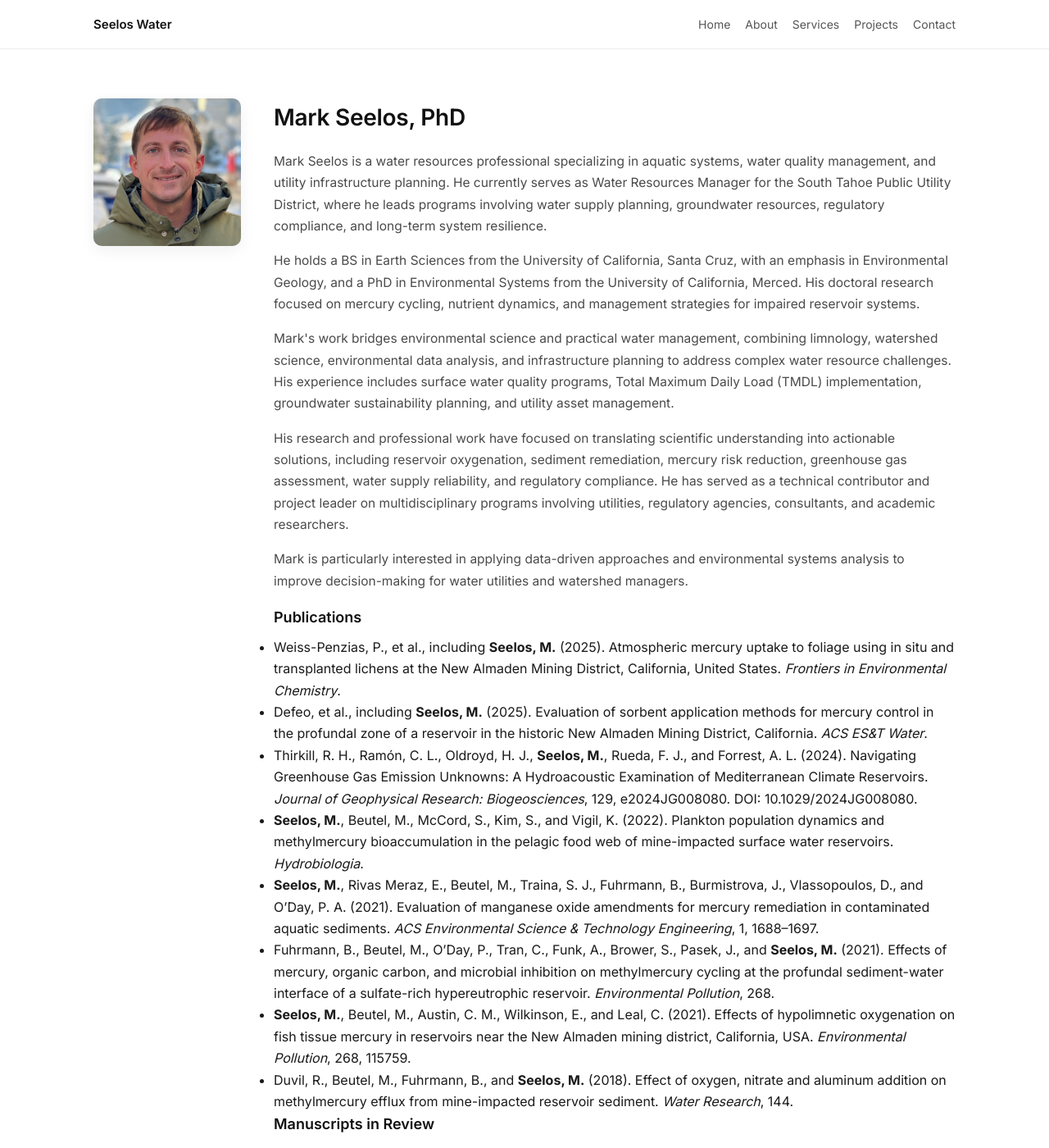
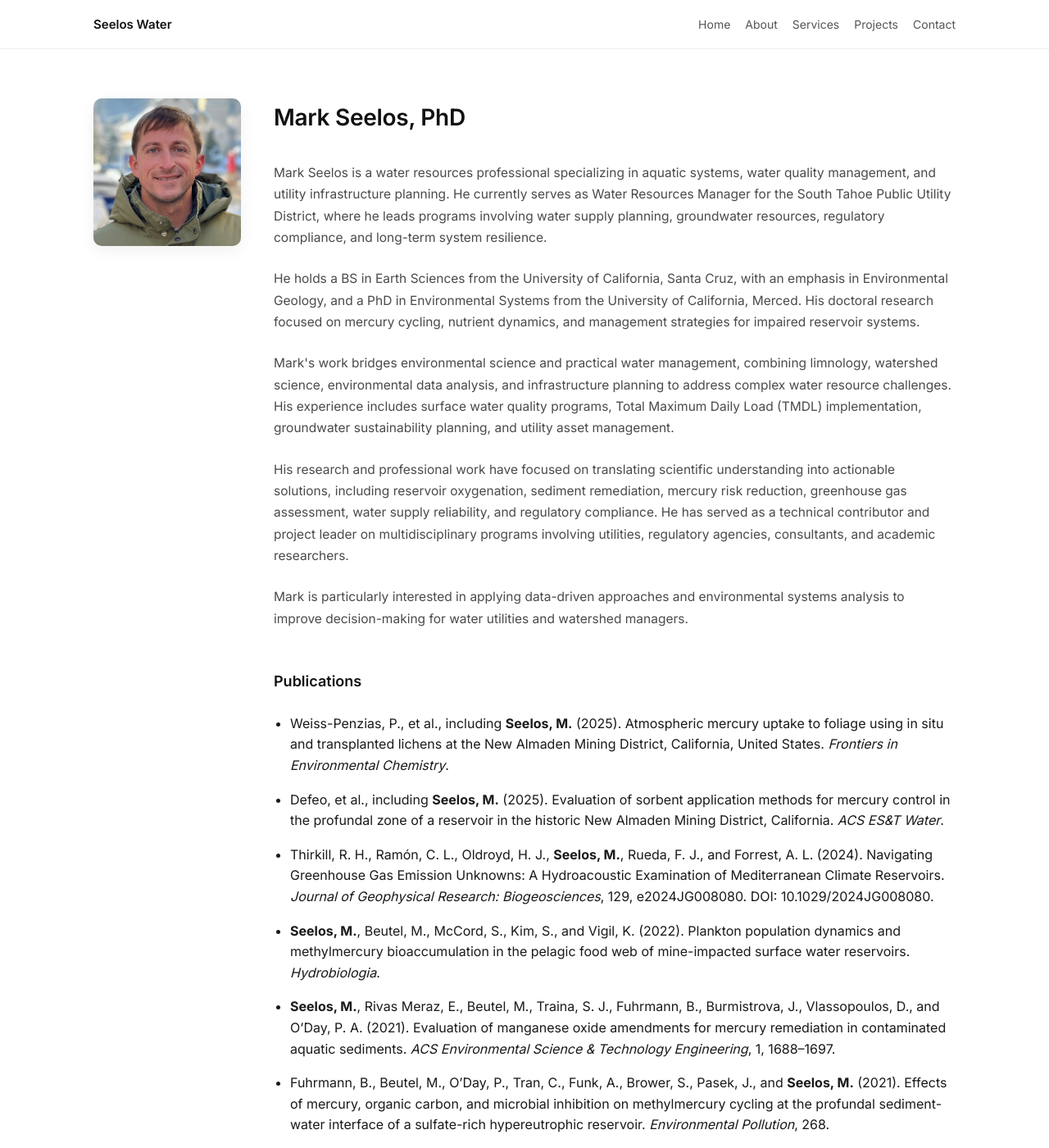
Before and after one commit to markseelos/seelos-water, a Jekyll site: the page built from about.md, in a window 1280 px wide and 1400 px high. Shown: the whole window at 82% size. Built offline with Jekyll 4.4.1, drawn with Linux system fonts in a browser that asks for light colours.

Commit message:
Update style.css

```diff
--- a/assets/css/style.css
+++ b/assets/css/style.css
@@ -80,11 +80,9 @@ p {
   max-width: 1100px;
   margin: 0 auto;
   padding: 16px 24px;
-
   display: flex;
   justify-content: space-between;
   align-items: center;
-
   flex-wrap: wrap;
   gap: 16px;
 }
@@ -167,7 +165,7 @@ p {
 }
 
 /* =========================
-   ABOUT PAGE (FIXED: CONSULTING GRID)
+   ABOUT PAGE
 ========================= */
 
 .about-container {
@@ -179,7 +177,6 @@ p {
   margin: 0 auto;
 }
 
-/* HEADSHOT (LOCKED SIZE) */
 .about-headshot {
   width: 180px;
   height: 180px;
@@ -188,19 +185,36 @@ p {
   box-shadow: 0 6px 18px rgba(0,0,0,0.06);
 }
 
-/* TEXT COLUMN */
 .about-text {
   min-width: 0;
 }
 
-/* ABOUT TEXT SPACING */
+/* ABOUT PAGE SPACING */
+
 .about-text h2 {
   margin-top: 0;
+  margin-bottom: 2rem;
+}
+
+.about-text h3 {
+  margin-top: 3rem;
+  margin-bottom: 1.5rem;
 }
 
 .about-text p {
-  margin-bottom: 16px;
+  margin-bottom: 1.5rem;
   line-height: 1.7;
+}
+
+.about-text ul {
+  margin-top: 0;
+  margin-bottom: 2rem;
+  padding-left: 20px;
+}
+
+.about-text li {
+  margin-bottom: 1rem;
+  line-height: 1.6;
 }
 
 /* =========================
@@ -208,12 +222,18 @@ p {
 ========================= */
 
 .site-footer {
+  width: 100%;
   border-top: 1px solid #eee;
   margin-top: 80px;
   padding: 28px 24px;
   text-align: center;
   font-size: 13px;
   color: #777;
+}
+
+.site-footer p {
+  text-align: center;
+  margin: 0 auto;
 }
 
 /* =========================
```
